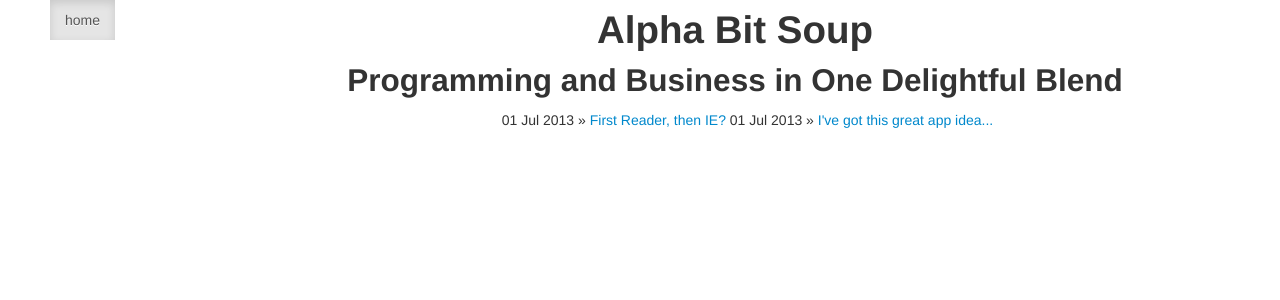
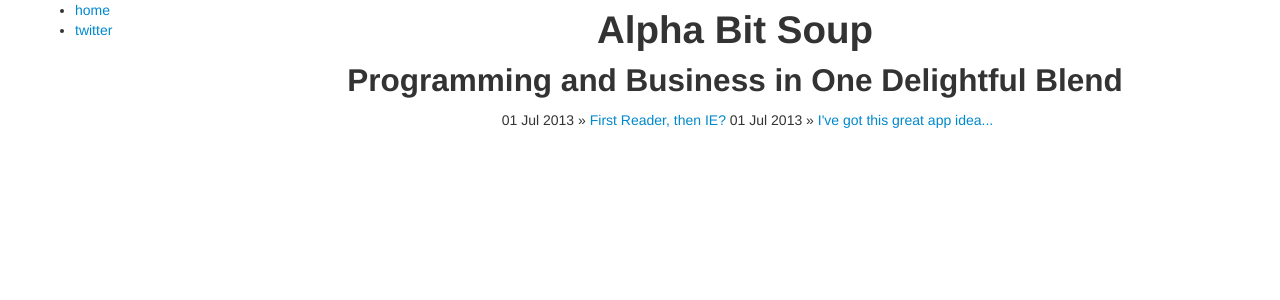
Before and after one commit to mcondie/alphabit, a Jekyll site: the page built from index.html, in a window 1280 px wide. Shown: the top 300 px of the page. Built offline with Jekyll 4.4.1, drawn with Linux system fonts in a browser that asks for light colours.

```diff
--- a/_layouts/default.html
+++ b/_layouts/default.html
@@ -17,10 +17,13 @@
 
       <div class="rowfluid">
         <div class="span2">
-          <div class="navbar navbar-static-top">
-            <ul class="nav">
-              <li class="active">
+          <div class="">
+            <ul class="">
+              <li class="">
                 <a href="/">home</a>
+              </li>
+              <li>
+                <a href="twitter.com/matt_condie">twitter</a>
               </li>
             </ul>
           </div>
```
Also changed, not shown: other parts of _layouts/default.html (+9 -0 lines).
